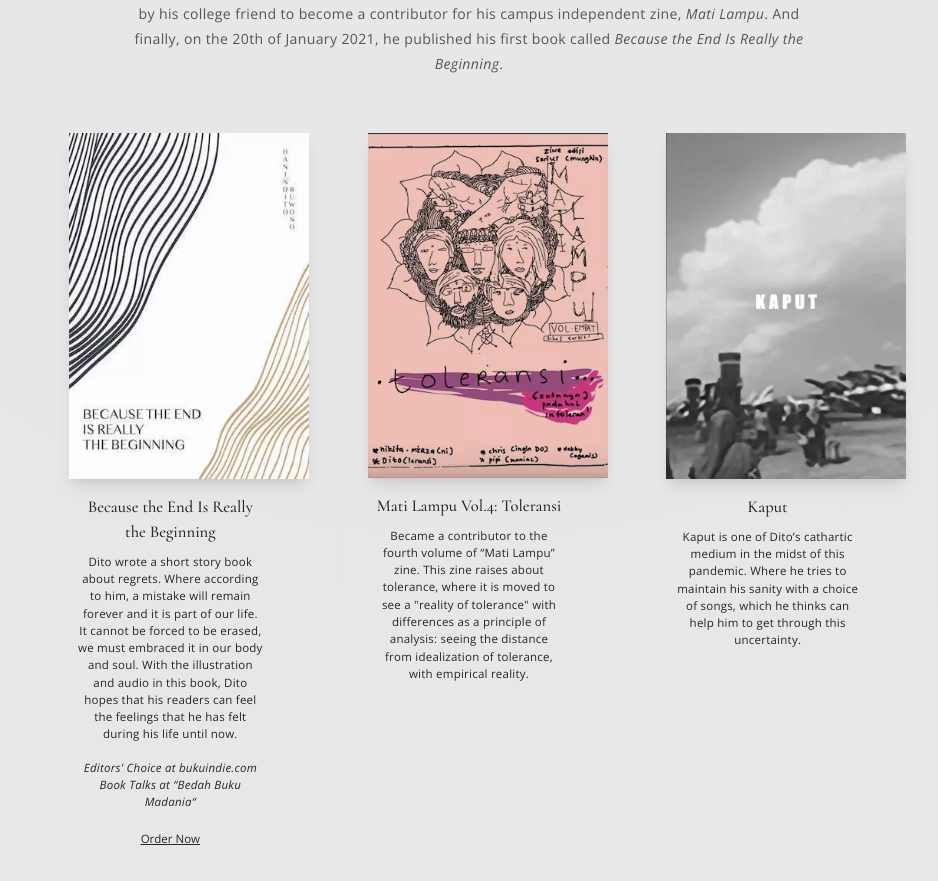
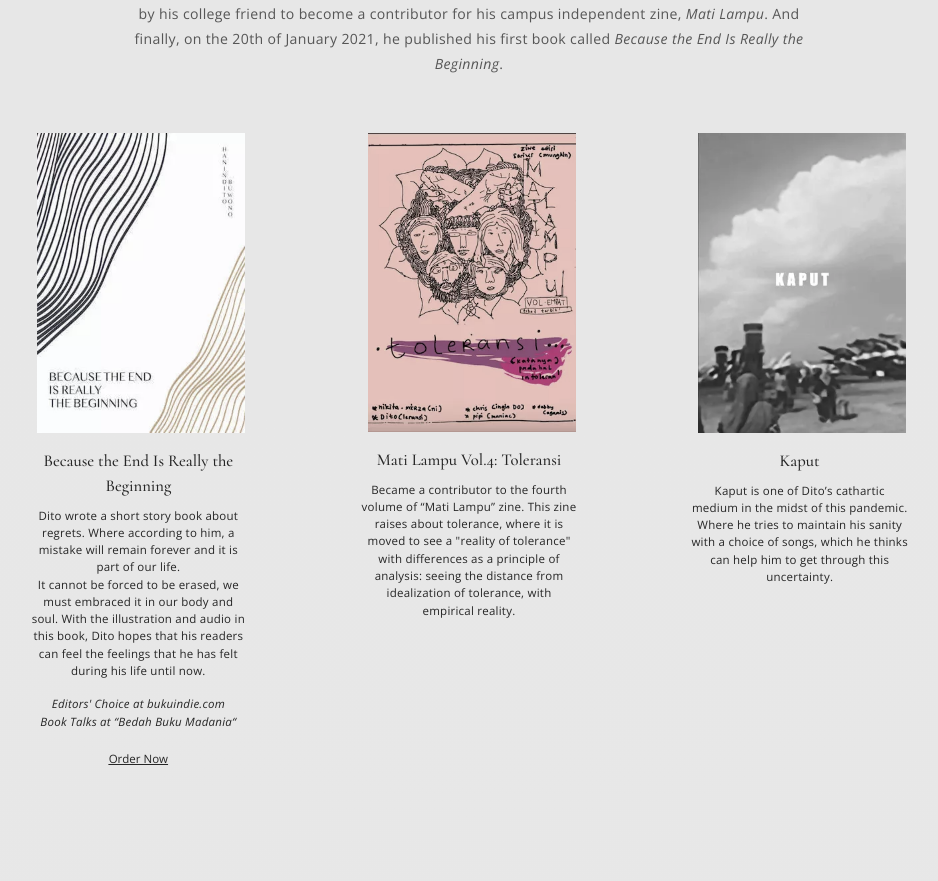
Before and after one commit to andikawilliam/ditobuwono, a Vue app: page / in a window 1280 px wide. Shown: the part 4320-5201 px from the top of the page, without its empty margins (171-1109 px from the left). Built offline with nearby package versions, Linux system fonts and the light colour scheme.

Commit message:
Change Page Writing content to Grid

```diff
--- a/src/pages/PagePortfolioWriting.vue
+++ b/src/pages/PagePortfolioWriting.vue
@@ -2,7 +2,7 @@
   <div class="relative px-8 md:px-16 pb-12 lg:px-20 py-32 sm:py-20 lg:py-40">
     <PortfolioHeading :title="title" :description="description" />
     <div
-      class="mx-auto grid-container sm:grid sm:grid-cols-3 sm:gap-4 lg:gap-16 xl:gap-24"
+      class="mx-auto sm:grid sm:grid-cols-3 lg:w-4/5 md:gap-12 lg:gap-16 xl:gap-24"
     >
       <div
         class="lg:row-span-1 lg:col-span-1 px-0 mb-32 sm:my-0"
@@ -10,10 +10,10 @@
         :key="publication.id"
       >
         <a :href="publication.src">
-          <div class="cover-container mx-auto">
+          <div class="cover-container relative grayscale lg:px-4">
             <img
               :src="publication.cover"
-              class="publication-cover shadow-lg w-full grayscale"
+              class="mx-auto publication-cover w-full grayscale"
             />
           </div>
         </a>
```
